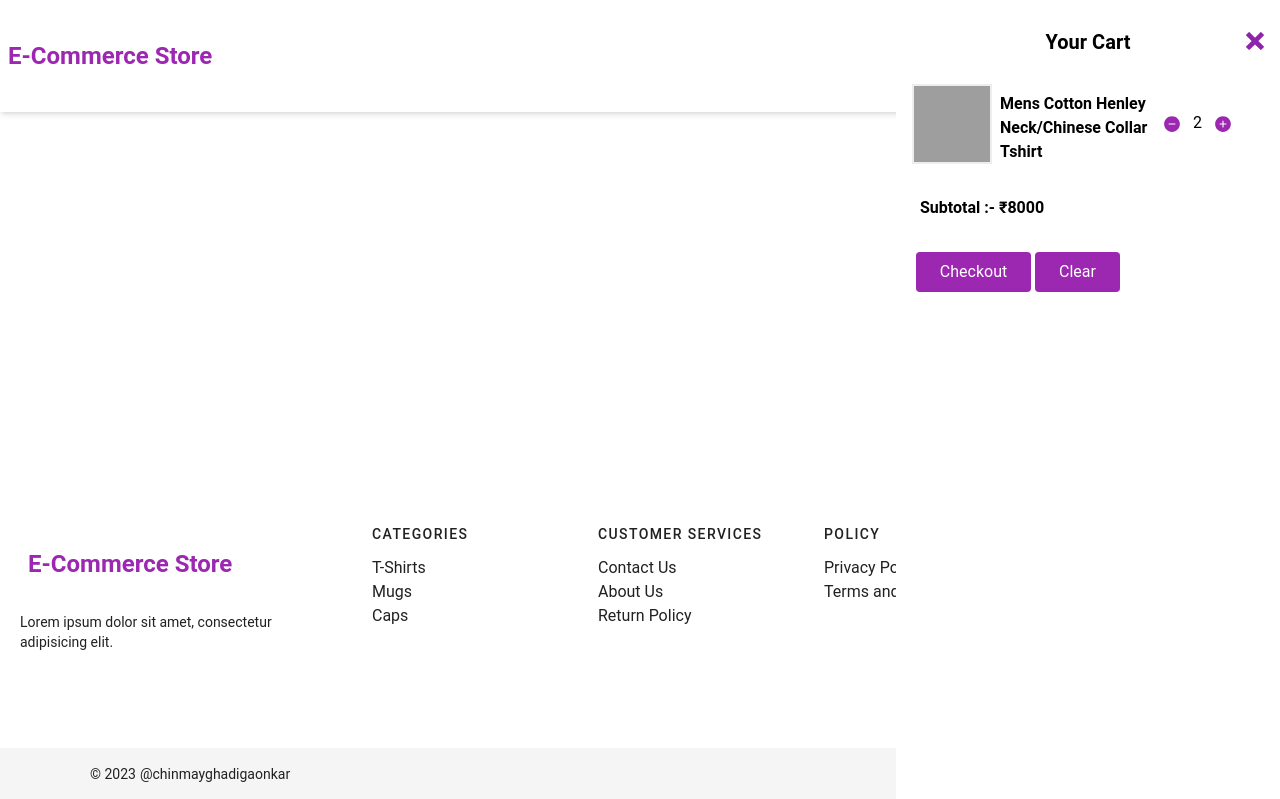
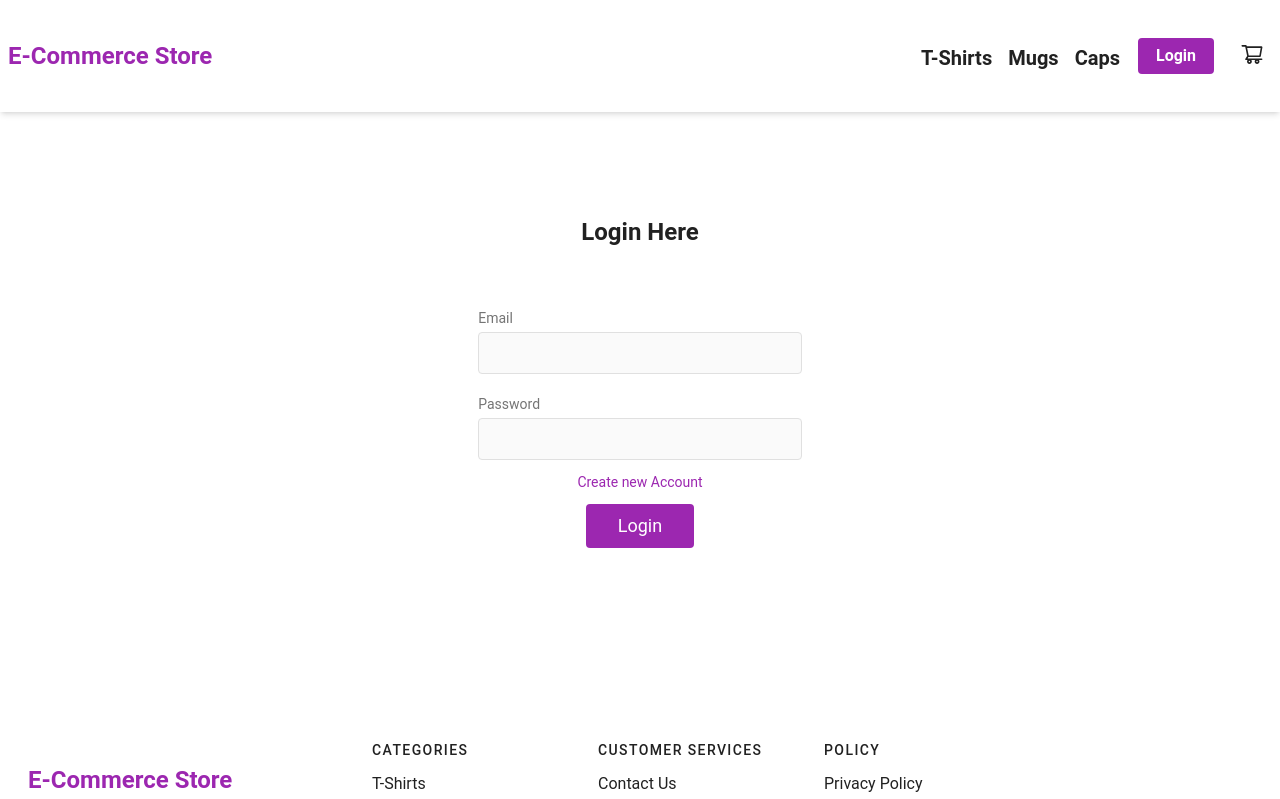
Before and after one commit to chinmayGhadigaonkar/E-Commerce-Store, a React (Vite) app: page /login in a window 1280 px wide. Shown: the top 799 px of the page. Built offline with nearby package versions, Linux system fonts and the light colour scheme; grey boxes are pictures that could not be loaded.

Commit message:
Cart length remaining

```diff
--- a/src/App.jsx
+++ b/src/App.jsx
@@ -7,6 +7,8 @@ import Navbar from './components/Navbar'
 import Caps from './components/Caps';
 import Footer from './components/Footer';
 import SingleProductPage from './components/SingleProductPage';
+import Login from './Pages/Login'
+import Signup from './Pages/Signup';
 
 function App() {
 
@@ -20,6 +22,11 @@ function App() {
           <Route path='/Mugs' element={<Mugs></Mugs>} ></Route>
           <Route path='/Caps' element={<Caps></Caps>}></Route>
           <Route path='/product' element={<SingleProductPage></SingleProductPage>}></Route>
+          <Route path='/product' element={<SingleProductPage></SingleProductPage>}></Route>
+          <Route path='/login' element={<Login></Login>}></Route>
+          <Route path='/signup' element={<Signup/>}></Route>
+
+
 
         </Routes>
 
--- /dev/null
+++ b/src/Pages/Login.jsx
@@ -0,0 +1,41 @@
+import React from 'react'
+
+const Login = () => {
+  return (
+    <>
+<section className="text-gray-600 body-font relative">
+  <div className="container md:px-5 py-8 md:py-24 mx-auto">
+    <div className="flex flex-col text-center w-full mb-12">
+      <h1 className="text-2xl font-semibold  text-gray-900  my-2">Login Here</h1>
+    </div>
+    <div className="lg:w-1/2 md:w-2/3  mx-auto">
+      <div className="flex flex-col justify-center items-center flex-wrap -m-2">
+      <div className="p-2 md:w-3/5 w-4/5">
+          <div className="">
+            <label htmlFor="email" className="leading-7 text-sm text-gray-600">Email</label>
+            <input type="email" id="email" name="email" className="w-full bg-gray-100 bg-opacity-50 rounded border border-gray-300 focus:border-purple-500 focus:bg-white focus:ring-2 focus:ring-purple-200 text-base outline-none text-gray-700 py-1 px-3 leading-8 transition-colors duration-200 ease-in-out"/>
+          </div>
+        </div>
+        <div className="p-2  md:w-3/5 w-4/5">
+
+          <div className="">
+            <label htmlFor="password" className="leading-7 text-sm text-gray-600">Password  </label>
+            <input type="password" id="password" name="password" className="w-full bg-gray-100 bg-opacity-50 rounded border border-gray-300 focus:border-purple-500 focus:bg-white focus:ring-2 focus:ring-purple-200 text-base outline-none text-gray-700 py-1 px-3 leading-8 transition-colors duration-200 ease-in-out"/>
+          </div>
+        </div>
+
+        <p className='text-sm py-1 text-purple-500 cursor-pointer'>Create new Account</p>
+        <div className="p-2 w-full">
+          <button className="flex mx-auto text-white bg-purple-500 border-0 py-2 px-8 focus:outline-none hover:bg-purple-600 rounded text-lg">Login</button>
+        </div>
+
+      </div>
+    </div>
+  </div>
+</section>
+    </>
+
+  )
+}
+
+export default Login
--- /dev/null
+++ b/src/Pages/Signup.jsx
@@ -0,0 +1,53 @@
+import React from 'react'
+
+const Signup = () => {
+    return (
+        <>
+            <section className="text-gray-600 body-font relative">
+                <div className="container md:px-5 py-8 md:py-24 mx-auto">
+                    <div className="flex flex-col text-center w-full mb-12">
+                        <h1 className="text-2xl font-semibold  text-gray-900  my-2">Sign Up Here</h1>
+                    </div>
+                    <div className="lg:w-1/2 md:w-2/3  mx-auto">
+                        <div className="flex flex-col justify-center items-center flex-wrap -m-2">
+                        <div className="p-2 md:w-3/5 w-4/5">
+                                <div className="">
+                                    <label htmlFor="name" className="leading-7 text-sm text-gray-600">Name</label>
+                                    <input type="name" id="name" name="name" className="w-full bg-gray-100 bg-opacity-50 rounded border border-gray-300 focus:border-purple-500 focus:bg-white focus:ring-2 focus:ring-purple-200 text-base outline-none text-gray-700 py-1 px-3 leading-8 transition-colors duration-200 ease-in-out" />
+                                </div>
+                            </div>
+                            <div className="p-2 md:w-3/5 w-4/5">
+                                <div className="">
+                                    <label htmlFor="email" className="leading-7 text-sm text-gray-600">Email</label>
+                                    <input type="email" id="email" name="email" className="w-full bg-gray-100 bg-opacity-50 rounded border border-gray-300 focus:border-purple-500 focus:bg-white focus:ring-2 focus:ring-purple-200 text-base outline-none text-gray-700 py-1 px-3 leading-8 transition-colors duration-200 ease-in-out" />
+                                </div>
+                            </div>
+                            <div className="p-2  md:w-3/5 w-4/5">
+
+                                <div className="">
+                                    <label htmlFor="password" className="leading-7 text-sm text-gray-600">Password  </label>
+                                    <input type="password" id="password" name="password" className="w-full bg-gray-100 bg-opacity-50 rounded border border-gray-300 focus:border-purple-500 focus:bg-white focus:ring-2 focus:ring-purple-200 text-base outline-none text-gray-700 py-1 px-3 leading-8 transition-colors duration-200 ease-in-out" />
+                                </div>
+                            </div>
+                            <div className="p-2  md:w-3/5 w-4/5">
+
+                                <div className="">
+                                    <label htmlFor="cpassword" className="leading-7 text-sm text-gray-600">Confirm Password</label>
+                                    <input type="cpassword" id="cpassword" name="cpassword" className="w-full bg-gray-100 bg-opacity-50 rounded border border-gray-300 focus:border-purple-500 focus:bg-white focus:ring-2 focus:ring-purple-200 text-base outline-none text-gray-700 py-1 px-3 leading-8 transition-colors duration-200 ease-in-out" />
+                                </div>
+                            </div>
+
+                            {/* <p className='text-sm py-1 text-purple-500 cursor-pointer'>Create new Account</p> */}
+                            <div className="p-2 w-full">
+                                <button className="flex mx-auto text-white bg-purple-500 border-0 py-2 px-8 focus:outline-none hover:bg-purple-600 rounded text-lg">Sign Up</button>
+                            </div>
+
+                        </div>
+                    </div>
+                </div>
+            </section>
+        </>
+    )
+}
+
+export default Signup
--- a/src/components/Cart.jsx
+++ b/src/components/Cart.jsx
@@ -4,15 +4,13 @@ import { AiFillPlusCircle } from "react-icons/ai"
 import {ImCross} from "react-icons/im"
 
 
-const Cart = () => {
-
-
-  const cartshown = false ;
+const Cart = ({setCart}) => {
 
 
   return (
     <>
-      <div className={` h-full w-[100vw] md:w-[30vw] bg-white  z-50 opacity-[1] absolute top-0 right-0  ${cartshown? "translate-x-[1000px]" :"translate-x-0 " }`}>
+
+    <div className=' overflow-x-hidden'>
     <h1 className=' text-center text-xl font-semibold p-7'>Your Cart </h1>
 
 <div className="img flex ml-2 justify-between items-center">
@@ -36,8 +34,12 @@ const Cart = () => {
   <button className="flex ml-auto text-white bg-purple-500 border-0 py-2 px-6 focus:outline-none hover:bg-purple-600 rounded">Clear</button>
 </div>
 
-      <ImCross  className='absolute right-4 top-8 text-lg text-purple-600 cursor-pointer '></ImCross>
+<ImCross onClick={()=>setCart(false)} className='absolute right-4 top-8 text-lg text-purple-600 cursor-pointer '></ImCross>
+
     </div>
+
+
+
 
 
 
--- a/src/components/Navbar.jsx
+++ b/src/components/Navbar.jsx
@@ -3,19 +3,15 @@ import { HiOutlineMenu } from "react-icons/hi"
 import { AiOutlineShoppingCart } from "react-icons/ai"
 
 import { Link } from "react-router-dom"
-import Cart from "./Cart"
+import Cart  from "./Cart"
 
 const Navbar = () => {
     const [show, setShow] = useState(false)
-    // const [Cart ,setCart]= useState(false)
+     const [cart ,setCart] =useState(false)
     const HambegClick = () => {
         setShow((prev) => !prev)
     }
 
-    // const cartClick =()=>{
-
-    //     setCart(true)
-    // }
     return (
         <>
             <div className="h-28   shadow-md  flex flex-col overflow-hidden-x md:flex-row w-[100%] justify-between items-center  ">
@@ -24,31 +20,36 @@ const Navbar = () => {
 
 
                     <div className="menu md:hidden  w-[50px] h-[50px]   ">
-                        <HiOutlineMenu  className=" cursor-pointer h-10 w-12 m-auto pr-1 text-purple-500"></HiOutlineMenu>
+                        <HiOutlineMenu  onClick={HambegClick} className=" cursor-pointer h-10 w-12 m-auto pr-1 text-purple-500"></HiOutlineMenu>
                     </div>
                 </div>
 
-                <div className={` z-30 shadow-md md:shadow-none py-5 order-3 flex md:order-2  md:justify-end mx-4 font-bold text-center w-[100%] md:w-[60%] md:h-20 h-52 bg-white list-none space-x-4  transition-transform duration-200 md:translate-x-0 ${show ? 'translate-x-0 md:flex-row flex-col ' : 'translate-x-[1000px]  '}   `}>
-                        <li className="my-2 font-semibold text-gray-900 md:text-xl text-center  " onClick={() => setShow(show(false))}  > <Link  to='/Tshirt'>T-Shirts</Link></li>
-                        <li className="my-2 font-semibold text-gray-900  md:text-xl text-center  " onClick={() => setShow(show(false))}  > <Link  to='/Mugs'>Mugs</Link></li>
-                        <li className="my-2 font-semibold text-gray-900  md:text-xl text-center  " onClick={() => setShow(show(false))} > <Link  to='/Caps'>Caps</Link></li>
+                <div className={` z-50 opacity-[1] shadow-md md:shadow-none py-5 order-3 flex md:order-2  md:justify-end mx-4 font-bold text-center w-[100%] md:w-[60%] md:h-20 h-52 bg-white list-none space-x-4  transition-transform duration-200 md:translate-x-0 ${show ? 'translate-x-0 md:flex-row flex-col ' : 'translate-x-[1000px]  '}   `}>
+                        <li className="my-2 font-semibold text-gray-900 md:text-xl text-center  hover:text-purple-500 " onClick={() => setShow(show(false))}  > <Link  to='/Tshirt'>T-Shirts</Link></li>
+                        <li className="my-2 font-semibold text-gray-900  md:text-xl text-center  hover:text-purple-500 " onClick={() => setShow(show(false))}  > <Link  to='/Mugs'>Mugs</Link></li>
+                        <li className="my-2 font-semibold text-gray-900  md:text-xl text-center hover:text-purple-500  " onClick={() => setShow(show(false))} > <Link  to='/Caps'>Caps</Link></li>
                        <li>
-                       <button className="w-20  h-10 font-semibold rounded-md bg-purple-500  border-2 border-white text-white cursor-pointer text-center hover:bg-white hover:text-gray-500 hover:border-purple-500  ">Login</button>
+                        <Link to='/login'>
+                        <button className="w-20  h-10 font-semibold rounded-md bg-purple-500  border-2 border-white text-white cursor-pointer text-center hover:bg-white hover:text-gray-500 hover:border-purple-500  ">Login</button>
+                        </Link>
+
                         </li>
 
                       </div>
 
 
-                <div className=" md:static absolute right-8 top-5 md:order-3 w-12 justify-between items-end flex order-2 ">
+                <div className=" md:static  absolute right-10  duration-200   top-5 md:order-3 w-12 justify-between items-end flex order-2  ">
 
-                    <AiOutlineShoppingCart  className="w-8 h-9 mx-2 text-gray-900 pb-1 cursor-pointer  mr-4"></AiOutlineShoppingCart>
+                    <AiOutlineShoppingCart onClick={()=>{setCart(true)}} className="w-8 h-12 mx-2 text-gray-900 pb-1 cursor-pointer  mr-4"></AiOutlineShoppingCart>
+                    {/* <div className="cart-length bg-purple-500  text-white w-3 mx-auto rounded-2xl   absolute top-10  right-4 "> 0 </div> */}
 
 
 
                 </div>
             </div>
-
-            <Cart></Cart>
+            <div className={`  h-full w-[100vw] md:w-[30vw] bg-white  z-50 opacity-[1] overflow-hidden-x absolute top-0 right-0  ${cart? "translate-x-0 visible transition-transform duration-200 hover:text-purple-500" :"translate-x-[1000px] hidden " }`}>
+            <Cart  setCart={setCart} ></Cart>
+            </div>
         </>
     )
 }
--- a/src/components/Product.jsx
+++ b/src/components/Product.jsx
@@ -17,7 +17,7 @@ const Product = () => {
     <div className="flex flex-wrap sm:-m-4 -mx-4 -mb-10 -mt-4">
       <div className="p-4 md:w-1/3 sm:mb-0 mb-6">
         <div className="rounded-lg h-64 overflow-hidden">
-          <img alt="content" className="object-cover object-center h-full w-full" src="https://m.media-amazon.com/images/I/514LYTdn4yL._UX569_.jpg"/>
+          <img alt="content" className="object-fit object-center h-full w-full" src="https://m.media-amazon.com/images/I/514LYTdn4yL._UX569_.jpg"/>
         </div>
         <h2 className="text-xl font-medium title-font text-gray-900 mt-5">T-Shirts</h2>
         <p className="text-base leading-relaxed mt-2">We offer a wide range of tshirts for all interests, including coding tshirts, anime tshirts, and casual tshirts for everyday wear. All of our tshirts are made with high-quality materials and are designed to be comfortable and durable. Shop now and find the perfect tshirt for you!.</p>
--- a/src/index.css
+++ b/src/index.css
@@ -11,3 +11,6 @@
     justify-content: space-between;
     overflow-x: hidden;
 }
+body{
+    overflow-x: hidden;
+}
```
Also changed, not shown: src/Pages/Home.jsx (+4 -4 lines). Lines whose indentation alone changed are shown as unchanged.
